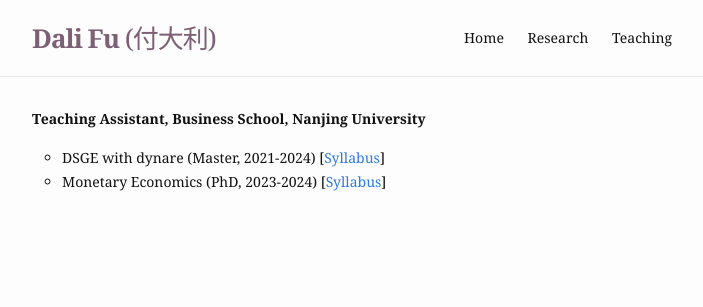
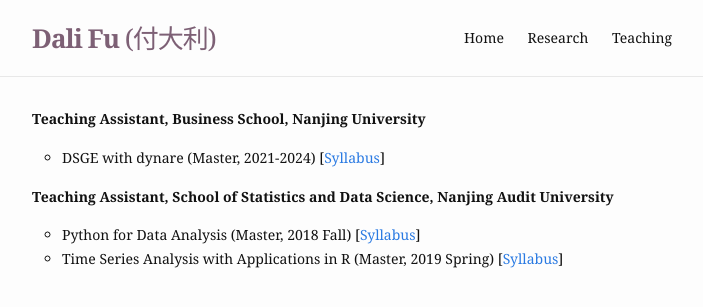
Before and after one commit to dali-econ/homepage, a Jekyll site: the page built from teaching.md, in a window 1280 px wide. Shown: the top 307 px of the page, without its empty margins (288-991 px from the left). Built offline with Jekyll 4.4.1, drawn with Linux system fonts in a browser that asks for light colours.

Commit message:
Update teaching.md

```diff
--- a/teaching.md
+++ b/teaching.md
@@ -8,5 +8,11 @@ slug: /Teaching
 
 <ul>
 <li style="list-style-type:circle;font-size:14px">DSGE with dynare (Master, 2021-2024)  [<a href="./assets/household_finance_syll.pdf" target="_blank">Syllabus</a>]</li>
-<li style="list-style-type:circle;font-size:14px">Monetary Economics (PhD, 2023-2024)  [<a href="./assets/monetary_economics_phd_syll.pdf" target="_blank">Syllabus</a>]</li>
 </ul>
+
+<strong>Teaching Assistant, School of Statistics and Data Science, Nanjing Audit University</strong>
+
+<ul>
+<li style="list-style-type:circle;font-size:14px">Python for Data Analysis (Master, 2018 Fall)  [<a href="./assets/household_finance_syll.pdf" target="_blank">Syllabus</a>]</li>
+<li style="list-style-type:circle;font-size:14px">Time Series Analysis with Applications in R (Master, 2019 Spring)  [<a href="./assets/monetary_economics_phd_syll.pdf" target="_blank">Syllabus</a>]</li>
+</ul>
```
